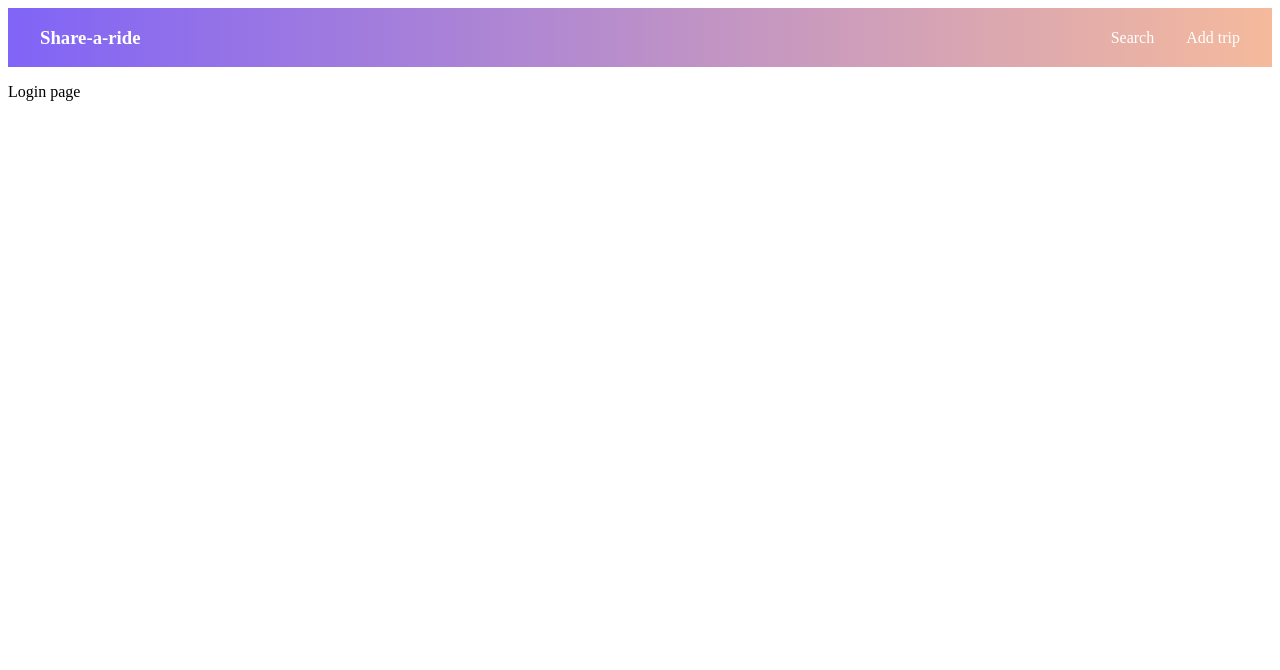
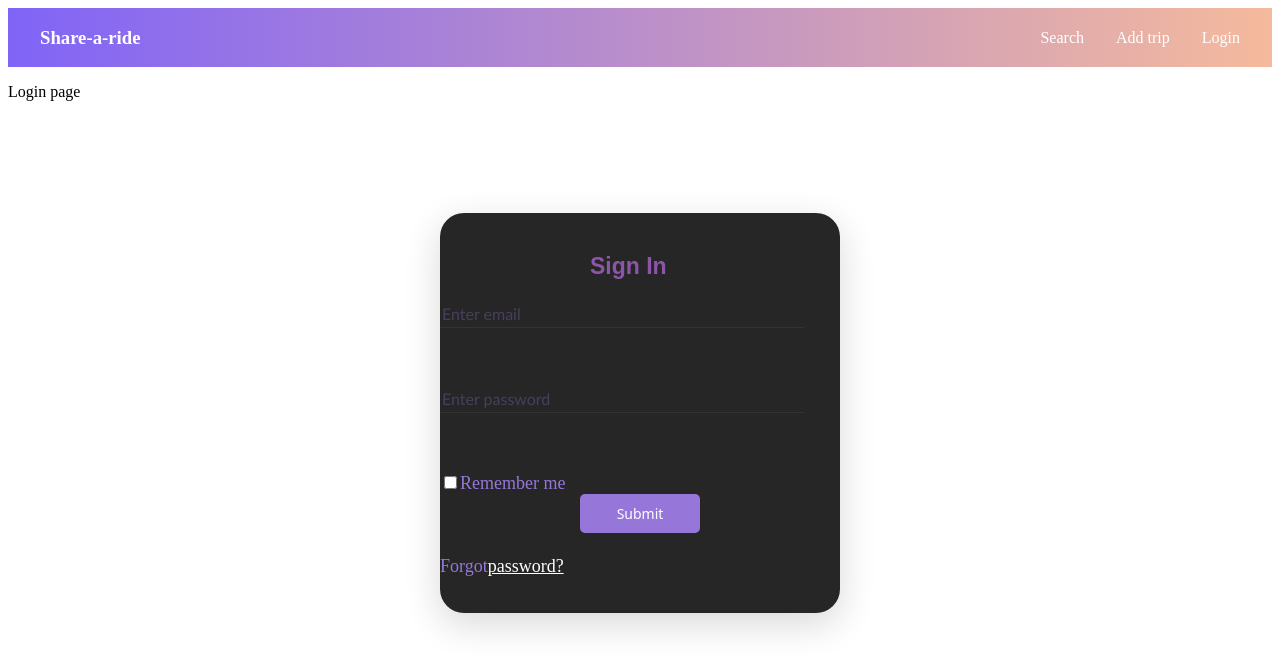
Before and after one commit to theman550/DAT257-K9, a React (Create React App) app in the folder frontend/: page /login in a window 1280 px wide. Shown: the top 670 px of the page. Built offline with nearby package versions, Linux system fonts and the light colour scheme; the HTML template or start-up script is replaced by a standard one; a web font is replaced by a local one.

Commit message:
Login Gui

```diff
--- a/frontend/package.json
+++ b/frontend/package.json
@@ -4,6 +4,7 @@
   "private": true,
   "dependencies": {
     "@testing-library/user-event": "^7.2.1",
+    "lint": "^0.7.0",
     "react": "^16.13.1",
     "react-dom": "^16.13.1",
     "react-router-dom": "^5.2.0",
--- a/frontend/src/App.js
+++ b/frontend/src/App.js
@@ -1,6 +1,7 @@
 import React from 'react';
 import { BrowserRouter as Router, Switch, Route } from 'react-router-dom';
 import Navigation from './components/Navigation';
+import Login from './components/Login';
 
 function App() {
   return (
@@ -15,6 +16,7 @@ function App() {
         </Route>
         <Route path="/login">
           <p>Login page</p>
+          <Login />
         </Route>
         <Route path="/">
           <p>Home page</p>
--- /dev/null
+++ b/frontend/src/components/Login.js
@@ -0,0 +1,106 @@
+import React from 'react';
+import styled from 'styled-components';
+
+const Form = styled.form`
+background-color: #262626;
+width: 400px;
+height: 400px;
+margin: 7em auto;
+border-radius: 1.5em;
+box-shadow: 0px 11px 35px 2px rgba(0, 0, 0, 0.14)
+`;
+const Button = styled.button`
+position: relative;
+    margin: 15px 0 5px 0;
+    margin-top: 0px;
+    margin-left:80px;
+    left: 30%;
+    transform: translateX(-50%);
+    background: #9677D9;
+    border: none;
+    border-radius: 5px;
+    padding: 10px;
+    color: white;
+    width: 30%;
+    font-family: "Noto Sans", sans-serif;
+    font-size: 14px;
+    cursor: pointer;
+    `;
+
+const Input = styled.input`
+border: none;
+border-bottom: 1px solid #333;
+background-color: #262626;
+margin-bottom: 60px;
+width: 90%;
+font-size: 18px;
+line-height: 1.2;
+outline: none;
+color: #9677D9;
+::-webkit-input-placeholder { /* Chrome/Opera/Safari */
+  color: #9677D9;
+  font-size: medium;
+  font-family: 'Trebuchet MS', 'Lucida Sans Unicode', 'Lucida Grande', 'Lucida Sans', Arial, sans-serif;
+  opacity: 0.3;
+}
+`;
+const H3 = styled.h3`
+padding-top: 40px;
+color: #8C55AA;
+font-family: 'Ubuntu', sans-serif;
+font-weight: bold;
+font-size: 23px;
+margin-left:150px;
+`;
+const Label = styled.label`
+    color: #9677D9;
+    font-size: large;
+
+`;
+
+const P = styled.p`
+    color: #9677D9;
+    font-size: large;
+`;
+
+const Div = styled.div`
+.form-group{
+    margin-top:20px;
+}
+`;
+
+const A = styled.a`
+    color: white;
+    font-size: large;
+`;
+
+const Login = () => (
+  <Form action="" method="post">
+    <H3>Sign In</H3>
+
+    <div className="form-group">
+
+      <Input type="email" className="form-control" align="center" placeholder="Enter email" />
+    </div>
+
+    <div className="form-group">
+
+      <Input type="password" className="form-control" align="center" placeholder="Enter password" />
+    </div>
+
+    <Div className="form-group">
+      <div className="custom-control custom-checkbox">
+        <input type="checkbox" className="custom-control-input" id="customCheck1" />
+        <Label className="custom-control-label" htmlFor="customCheck1">Remember me</Label>
+      </div>
+    </Div>
+
+    <Button type="submit" className="button">Submit</Button>
+    <P className="forgot-password text-right">
+      Forgot
+      <A href="#">password?</A>
+    </P>
+  </Form>
+);
+
+export default Login;
--- a/frontend/src/components/Navigation.js
+++ b/frontend/src/components/Navigation.js
@@ -50,6 +50,9 @@ const Navigation = () => (
       <Li>
         <StyledLink to="/add">Add trip</StyledLink>
       </Li>
+      <Li>
+        <StyledLink to="/login">Login</StyledLink>
+      </Li>
     </Ul>
   </Nav>
 );
```
Also changed, not shown: 1 other file (tests, documents, lock files or other folders).
